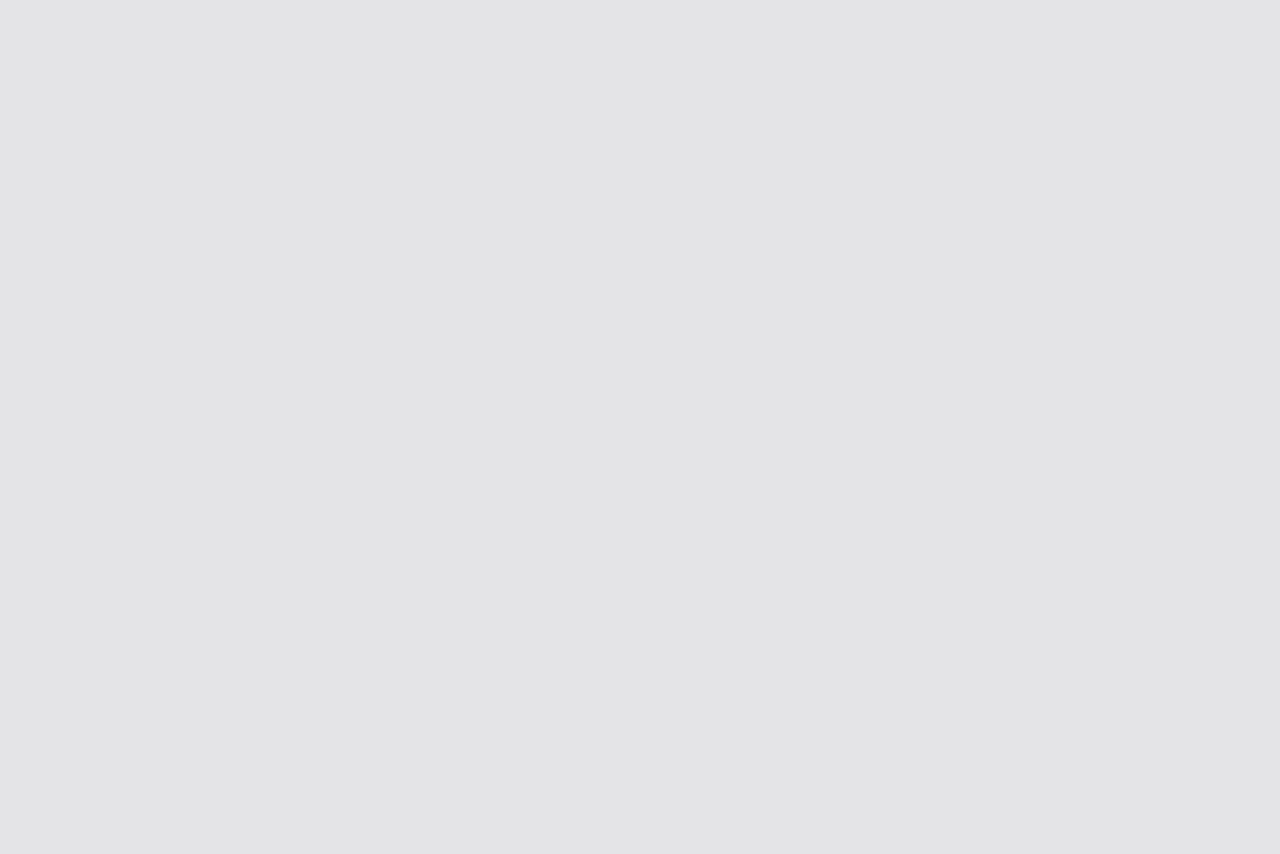
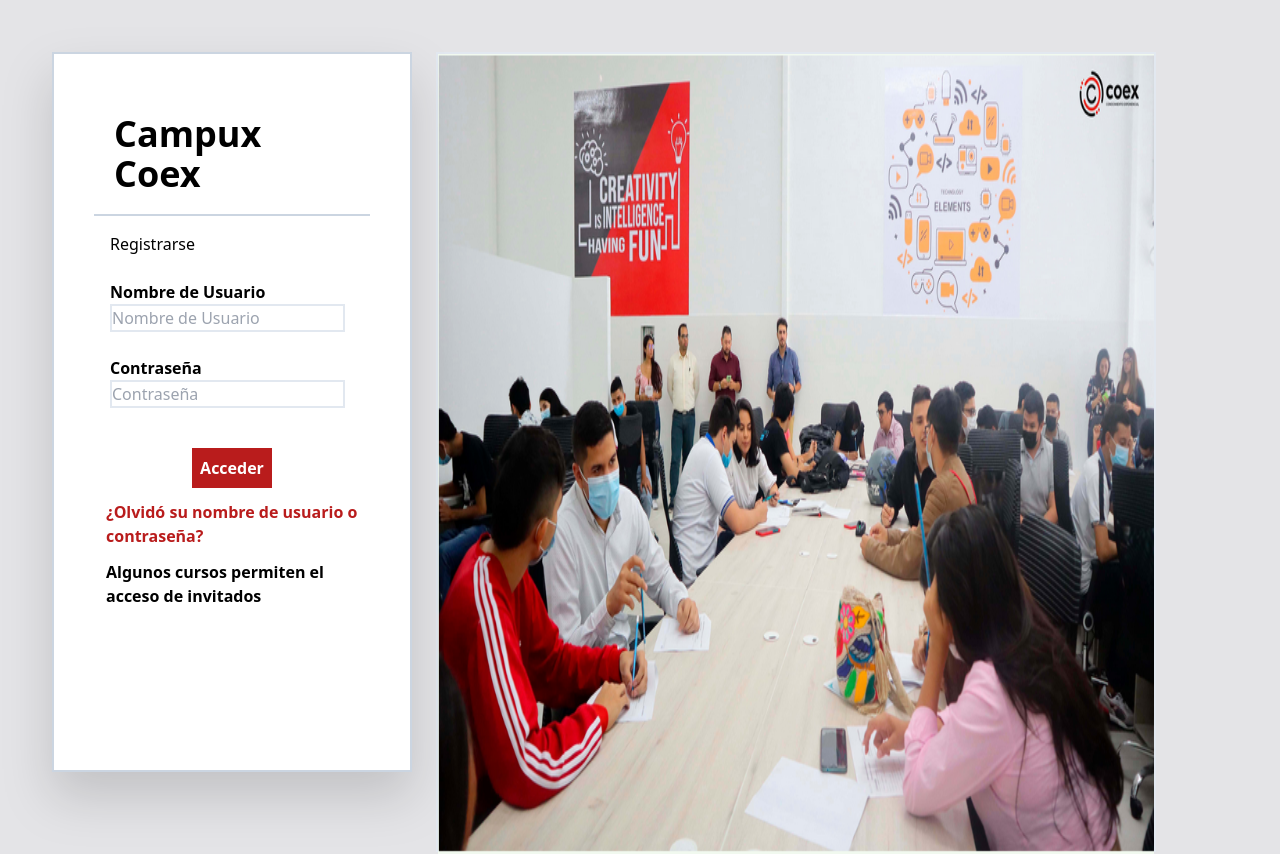
Before and after one commit to Joalbes/Login-Jorge-Caballero, a plain HTML site: page index.html in a window 1280 px wide. Before the commit the page ends 800 px from the top, so only its background shows below. Drawn offline with nearby package versions, Linux system fonts and the light colour scheme.

Commit message:
pagina coex 23 febrero

```diff
--- a/index.html
+++ b/index.html
@@ -1,5 +1,6 @@
 <!DOCTYPE html>
 <html lang="es">
+
 <head>
     <meta charset="UTF-8">
     <meta http-equiv="X-UA-Compatible" content="IE=edge">
@@ -7,8 +8,39 @@
     <script src="https://cdn.tailwindcss.com"></script>
     <title>Login</title>
 </head>
-<body display: flex class="bg-zinc-200">
-    <div id="login"></div>
-    <div id="imagen"></div>
+
+<body class="bg-zinc-200 flex h-screen w-screen font-sans p-10">
+
+    <div id="login" class="m-3 bg-white p-10 border-solid border-2 border-slate-300 drop-shadow-2xl w-[30%] h-[100%]">
+
+        <div id="titulo" class="border-solid  text-4xl font-bold border-b-2 border-slate-300 p-5">
+            <h1>Campux Coex</h1>
+        </div>
+
+        <div class="p-4">
+            <h1 class="text-1xl font-light">Registrarse</h1><br>
+            <label for="nombreusuario" class="font-bold ">Nombre de Usuario</label><br>
+            <input type="text" id="inombreusuario" class="border-solid border-2 border-slate-200" placeholder="Nombre de Usuario"><br><br>
+            <label for="password" class="font-bold ">Contraseña</label><br>
+            <input type="password" id="ipassword" class="border-solid border-2 border-slate-200" placeholder="Contraseña"><br><br>
+        </div>
+
+        <div class="text-center">
+            <button id="acceder" class="bg-red-700  text-white p-2 font-bold">Acceder</button>
+        </div>
+
+        <div>
+            <p class="font-bold text-red-700 m-3">¿Olvidó su nombre de usuario o contraseña?</p>
+            <p class="font-bold m-3">Algunos cursos permiten el acceso de invitados</p>
+        </div>
+
+
+    </div>
+    <div id="imagen" class="m-3 h-screen border-2 border-solid border-slate-200 w-[60%] h-[100%]">
+        <img class="h-screen" src="./assets/Captura desde 2023-02-23 10-45-11.png" alt="Imagen no esta disponible">
+    </div>
+
+
 </body>
+
 </html>
```
